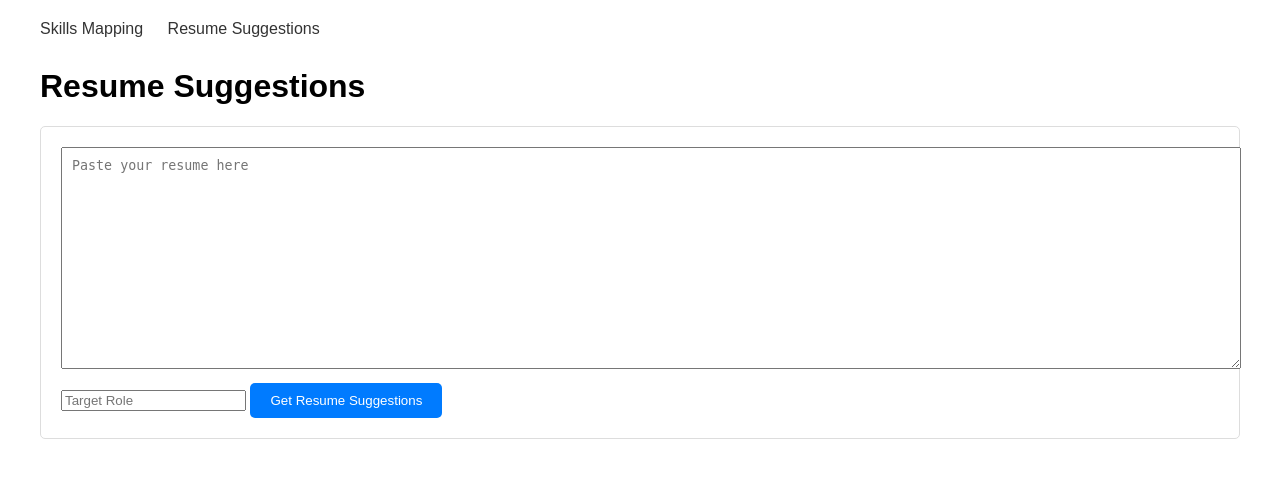
After one commit to kvk-code/Career-Transition-AI-Coach, a Flask app: page /resume in a window 1280 px wide. The commit adds this page. Shown: the top 488 px of the page. Run offline with Flask 3, Linux system fonts and the light colour scheme.

Commit message:
skel_1_done

```diff
--- a/app.py
+++ b/app.py
@@ -1,20 +1,73 @@
-
-from flask import Flask, request, jsonify
+from flask import Flask, request, jsonify, render_template
 import openai
 
 app = Flask(__name__)
 openai.api_key = 'YOUR_OPENAI_API_KEY'
 
-# ...existing code...
+@app.route('/')
+def index():
+    return render_template('index.html')
+
+@app.route('/resume')
+def resume():
+    return render_template('resume.html')
+
+@app.route('/analyze_resume', methods=['POST'])
+def analyze_resume():
+    data = request.json
+    resume_text = data.get('resume')
+
+    prompt = f"Extract professional skills from this resume: {resume_text}"
+    response = openai.Completion.create(
+        engine="text-davinci-003",
+        prompt=prompt,
+        max_tokens=200
+    )
+    skills = response.choices[0].text.strip().split('\n')
+    return jsonify({'skills': skills})
 
 @app.route('/skills_mapping', methods=['POST'])
 def skills_mapping():
-    user_data = request.json
-    # ...existing code...
-    prompt = f"Map the following skills from {user_data['current_role']} to {user_data['target_industry']} industry: {user_data['skills']}"
+    data = request.json
+    current_role = data.get('current_role')
+    target_role = data.get('target_role')
+    current_skills = data.get('current_skills')
+    target_skills = data.get('target_skills')
+
+    prompt = f"""Analyze these skills for a transition from {current_role} to {target_role}:
+    Current skills: {current_skills}
+    Target skills needed: {target_skills}
+    Provide three categories:
+    1. Matching skills
+    2. Skills to acquire
+    3. Transferable skills"""
+
     response = openai.Completion.create(
         engine="text-davinci-003",
         prompt=prompt,
-        max_tokens=150
+        max_tokens=300
     )
-    mapping = response.choices[0].text.strip()
+    return jsonify({'analysis': response.choices[0].text.strip()})
+
+@app.route('/resume_suggestions', methods=['POST'])
+def resume_suggestions():
+    data = request.json
+    resume_text = data.get('resume')
+    target_role = data.get('target_role')
+
+    prompt = f"""Review this resume for a {target_role} position and provide suggestions:
+    Resume: {resume_text}
+    Provide specific improvements for:
+    1. Content relevance
+    2. Keywords optimization
+    3. Format and structure"""
+
+    response = openai.Completion.create(
+        engine="text-davinci-003",
+        prompt=prompt,
+        max_tokens=300
+    )
+    return jsonify({'suggestions': response.choices[0].text.strip()})
+
+if __name__ == '__main__':
+    app.run(debug=True)
--- /dev/null
+++ b/static/css/style.css
@@ -0,0 +1,61 @@
+
+body {
+    font-family: Arial, sans-serif;
+    max-width: 1200px;
+    margin: 0 auto;
+    padding: 20px;
+}
+
+nav {
+    margin-bottom: 30px;
+}
+
+nav a {
+    margin-right: 20px;
+    text-decoration: none;
+    color: #333;
+}
+
+section {
+    margin-bottom: 30px;
+    padding: 20px;
+    border: 1px solid #ddd;
+    border-radius: 5px;
+}
+
+textarea {
+    width: 100%;
+    min-height: 200px;
+    margin-bottom: 10px;
+    padding: 10px;
+}
+
+button {
+    background-color: #007bff;
+    color: white;
+    border: none;
+    padding: 10px 20px;
+    border-radius: 5px;
+    cursor: pointer;
+}
+
+.skill-tag {
+    display: inline-block;
+    background-color: #e9ecef;
+    padding: 5px 10px;
+    margin: 5px;
+    border-radius: 15px;
+}
+
+.skills-mapping {
+    display: grid;
+    grid-template-columns: repeat(3, 1fr);
+    gap: 20px;
+}
+
+.suggestions {
+    background-color: #f8f9fa;
+    padding: 15px;
+    border-radius: 5px;
+    margin-top: 20px;
+}
--- /dev/null
+++ b/templates/resume.html
@@ -0,0 +1,24 @@
+<!DOCTYPE html>
+<html lang="en">
+<head>
+    <meta charset="UTF-8">
+    <meta name="viewport" content="width=device-width, initial-scale=1.0">
+    <title>Career Transition AI Coach - Resume Suggestions</title>
+    <link rel="stylesheet" href="../static/css/style.css">
+</head>
+<body>
+    <nav>
+        <a href="index.html">Skills Mapping</a>
+        <a href="resume.html">Resume Suggestions</a>
+    </nav>
+
+    <h1>Resume Suggestions</h1>
+
+    <section class="resume-analysis">
+        <textarea id="resumeText" placeholder="Paste your resume here"></textarea>
+        <input type="text" id="targetRole" placeholder="Target Role">
+        <button onclick="getResumeSuggestions()">Get Resume Suggestions</button>
+        <div id="suggestions"></div>
+    </section>
+</body>
+</html>
```
Also changed, not shown: static/js/main.js (+58 -2 lines), templates/index.html (+52 -13 lines), README.md.
